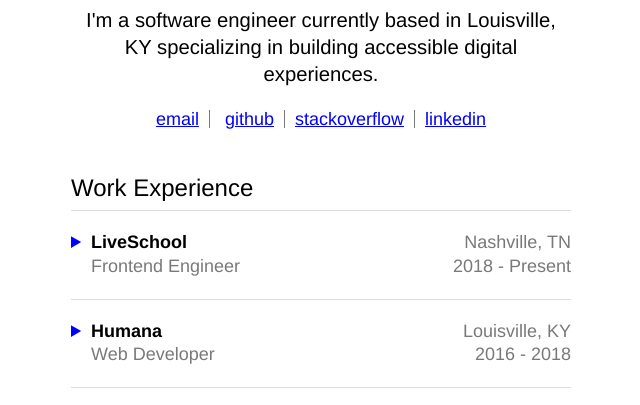
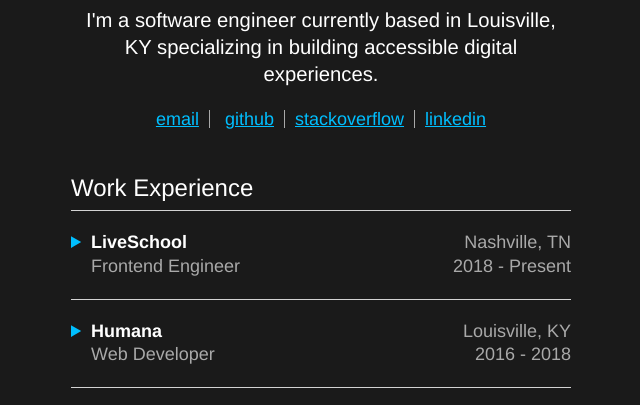
Before and after one commit to michaelcpuckett/pickpuck-com, a website: page public/index.html in a window 1280 px wide. Shown: the part 220-625 px from the top of the page, without its empty margins (319-959 px from the left). Drawn offline with Linux system fonts and the dark colour scheme.

Commit message:
dark theme, favicon

```diff
--- a/public/index.html
+++ b/public/index.html
@@ -14,7 +14,7 @@
 
 
 
-<meta charset="UTF-8"><meta name="viewport" content="width=device-width, initial-scale=1"><title>Michael Puckett - UI Engineer - CV</title><meta name="description" content="I'm a software engineer currently based in Louisville, KY specializing in building accessible digital experiences."><style>* {
+<meta charset="UTF-8"><meta name="viewport" content="width=device-width, initial-scale=1"><title>Michael Puckett - UI Engineer - CV</title><meta name="description" content="I'm a software engineer currently based in Louisville, KY specializing in building accessible digital experiences."><link rel="icon" href="favicon.svg" type="image/svg+xml" sizes="any"><style>* {
 	box-sizing: border-box;
 	margin: 0;
 	padding: 0;
@@ -36,15 +36,12 @@
 
 @media (prefers-color-scheme: dark) {
 	:root {
-	  /*
-		--swatch-light-gray: #777;
-		--swatch-dark-gray: #dadada;
-		--swatch-text-color: white;
-		--swatch-background-color: #03091A;
-		--swatch-alt-background-color: rgb(211, 14, 242, .25);
-		--swatch-interactive: #4C93FE;
-		--swatch-interactive-completed: #D30EF2;
-	  */
+    --swatch-text-color: white;
+    --swatch-background-color: #1a1a1a;
+    --swatch-light-gray: lightgray;
+    --swatch-dark-gray: darkgray;
+    --swatch-interactive: deepskyblue;
+	  --swatch-interactive-completed: #CDADE6;
 	}
 }
 
```
Also changed, not shown: public/favicon.svg (added).
